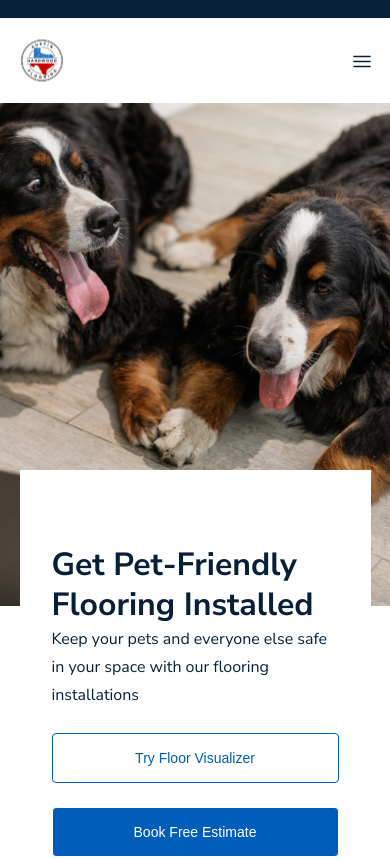
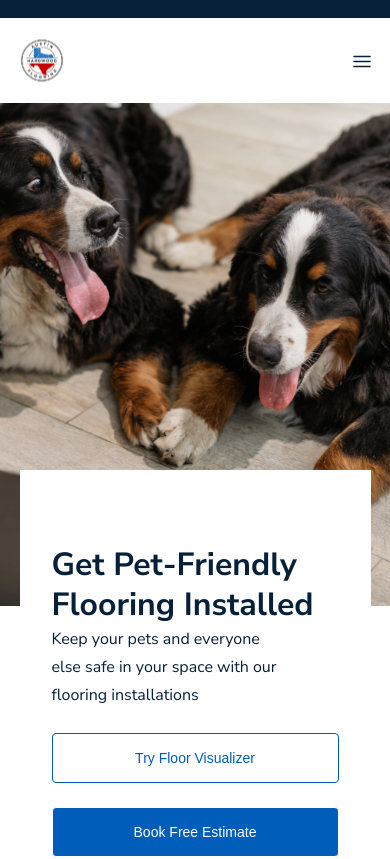
Before and after one commit to EmmanuelAkigbogun/Flooring, a React (Vite) app in the folder phobia/: page / in a window 390 px wide. Shown: the top 859 px of the page. Built offline with nearby package versions, Linux system fonts and the light colour scheme.

Commit message:
Add files via upload

```diff
--- a/phobia/src/style.css
+++ b/phobia/src/style.css
@@ -1,11 +1,11 @@
 
 @import url('https://fonts.googleapis.com/css2?family=Nunito+Sans:ital,opsz,wght@0,6..12,200..1000;1,6..12,200..1000&display=swap');
-
 /*general*/
 * {
   margin: 0;
   padding: 0;
   box-sizing: border-box;
+  cursor: default;
 }
 :root {
   --text-color: #072039;
@@ -63,6 +63,9 @@ body::-webkit-scrollbar,
 .absolute {
   position: absolute;
 }
+button, input[type=radio], video, .menu, .video_image{
+  cursor: pointer;
+}
 .paragraph {
   color: var(--text-color);
   font-family: var(--font-family);
@@ -70,6 +73,7 @@ body::-webkit-scrollbar,
   line-height: 28px;
   font-size: 16px;
   font-style: normal;
+  cursor:default;
 }
 .bold {
   color: var(--text-color);
@@ -246,6 +250,7 @@ ul {
 a {
   text-decoration: none;
   color: var(--text-color);
+  cursor: pointer;
 }
 .menu,
 .close,
@@ -755,6 +760,7 @@ marquee {
   .hero {
     flex-wrap: wrap;
     padding: 0%;
+
   }
   .hero_merge {
     margin: auto;
@@ -781,10 +787,11 @@ marquee {
     width: 100%;
   }
   .hero_paragraph {
-    width: 100%;
+    width: 80%;
   }
   .hero_image {
     height: 60vh;
+    width: 100vw;
     object-fit: cover;
   }
   /*hero*/
```
